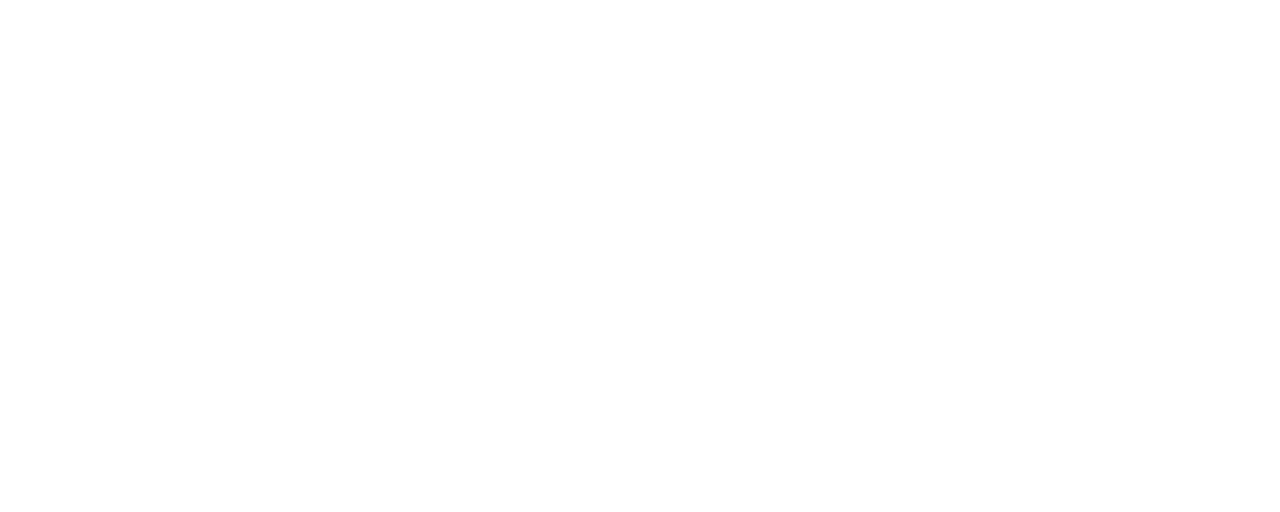
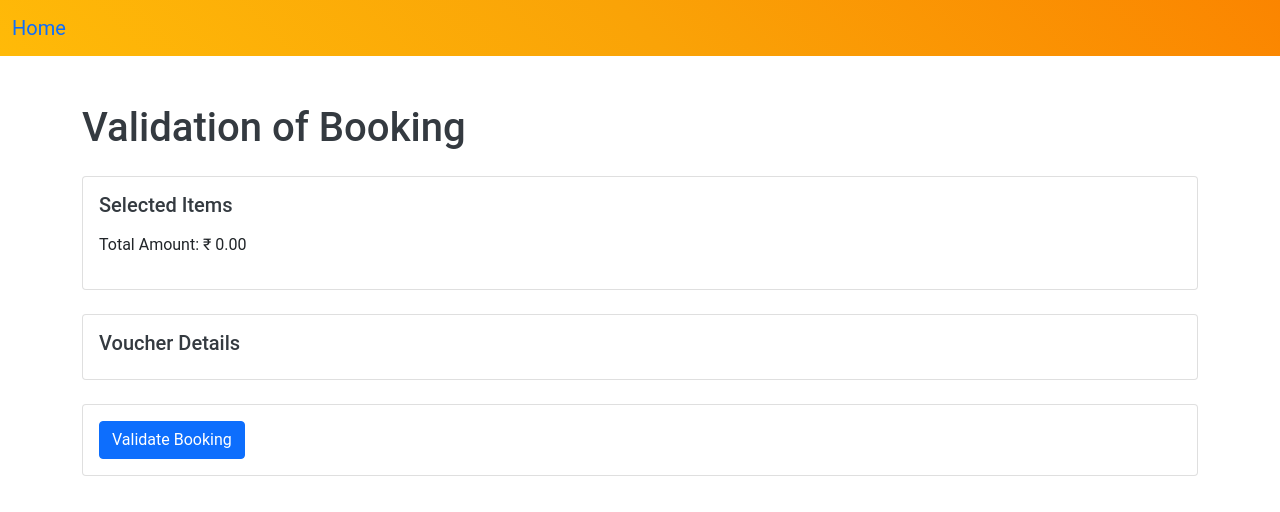
Before and after one commit to vivekss1998/voucher-booking-app, a React (Create React App) app: page /validate-booking/1/1 in a window 1280 px wide. Before the commit this address had no page. Shown: the top 512 px of the page. Built offline with nearby package versions, Linux system fonts and the light colour scheme.

Commit message:
Validatiopage

```diff
--- a/src/App.js
+++ b/src/App.js
@@ -16,7 +16,8 @@ function App() {
         <Route path="/" element={<Login />} />
        <Route path="/events" element={<EventList />} />
        <Route path="/event-details/:eventId" element={<CartDetails />} />
-        <Route path="/validate-booking" element={<ValidationPage />} />
+       // Inside App.js
+       <Route path="/validate-booking/:ClubReference/:eventId" element={<ValidationPage />} />
         <Route path="/place-booking" element={<PlaceBooking />} />
         <Route path="/booking-history" element={<BookingHistory />} />
         <Route path="/logout" element={<Logout />} />
--- a/src/components/CartDetails.js
+++ b/src/components/CartDetails.js
@@ -1,11 +1,13 @@
 import React, { useState, useEffect } from 'react';
 import axios from 'axios';
-import { useParams } from 'react-router-dom'; // Import icons from the react-icons library
+import { useNavigate, useParams } from 'react-router-dom';
 import Navbar from './Navbar';
-import './CartDetails.css'; // Your CSS file for additional styling
+import './CartDetails.css';
 
 const CartDetails = () => {
   const { eventId } = useParams();
+  const navigate = useNavigate();
+  const { ClubReference, PublishedEventRef } = useParams();
   const [eventDetails, setEventDetails] = useState(null);
   const [voucherCounts, setVoucherCounts] = useState({});
   const [totalPrice, setTotalPrice] = useState(0);
@@ -23,6 +25,17 @@ const CartDetails = () => {
 
         const response = await axios.get(`http://139.59.63.178:5454/api/customer/getpublishedeventdetails?publishedeventref=${eventId}`, { headers });
         setEventDetails(response.data.Details);
+
+        // Fetch stored voucher counts from local storage
+        const storedVoucherCounts = {};
+        Object.keys(response.data.Details.VoucherDetails.Details).forEach((voucherType) => {
+          const count = localStorage.getItem(`voucherCount_${voucherType}`);
+          if (count !== null) {
+            storedVoucherCounts[voucherType] = parseInt(count, 10);
+          }
+        });
+        setVoucherCounts(storedVoucherCounts);
+
         setIsLoading(false);
       } catch (error) {
         console.error('Error fetching event details:', error);
@@ -38,22 +51,35 @@ const CartDetails = () => {
       return;
     }
 
-      setVoucherCounts(prevCounts => {
+    setVoucherCounts((prevCounts) => {
       const currentCount = prevCounts[voucherType] || 0;
-        let newCount;
+      const newCount = increment ? currentCount + 1 : Math.max(currentCount - 1, 0);
 
-        if (increment) {
-          newCount = currentCount + 1;
+      localStorage.setItem(`voucherCount_${voucherType}`, newCount);
+
+      const storedVoucherDetails = JSON.parse(localStorage.getItem('voucherDetails')) || [];
+      const existingVoucherIndex = storedVoucherDetails.findIndex((voucher) => voucher.type === voucherType);
+
+      if (existingVoucherIndex !== -1) {
+        storedVoucherDetails[existingVoucherIndex].quantity = newCount;
       } else {
-          newCount = currentCount > 0 ? currentCount - 1 : 0;
+        storedVoucherDetails.push({
+          type: voucherType,
+          itemName: eventDetails.VoucherDetails.Details.find((v) => v.Type === voucherType)?.Type,
+          amount: parseFloat(amount),
+          quantity: newCount,
+        });
       }
 
-        localStorage.setItem(`voucherCount_${voucherType}`, newCount);
+      localStorage.setItem('voucherDetails', JSON.stringify(storedVoucherDetails));
+
+      const totalAmount = storedVoucherDetails.reduce((total, voucher) => total + voucher.amount * voucher.quantity, 0);
+      localStorage.setItem('totalAmount', totalAmount.toFixed(2));
 
       return { ...prevCounts, [voucherType]: newCount };
     });
 
-      setTotalPrice(prevPrice => {
+    setTotalPrice((prevPrice) => {
       const currentCount = voucherCounts[voucherType] || 0;
 
       if (increment || currentCount > 0) {
@@ -64,6 +90,7 @@ const CartDetails = () => {
     });
   };
 
+
   if (isLoading) {
     return <div>Loading...</div>;
   }
@@ -72,6 +99,9 @@ const CartDetails = () => {
     return <div>Event details not available.</div>;
   }
 
+  const navigateToValidationPage = () => {
+    navigate(`/validate-booking/${eventDetails.ClubDetails.ClubReference}/${eventId}`);
+  };
 
   return (
     <>
@@ -82,7 +112,7 @@ const CartDetails = () => {
             <h5 className="card-title">Event Details</h5>
             <div className="mb-3">
               <strong>Club Name:</strong> {eventDetails.ClubDetails.Name}
-          <p><strong>Address:</strong> {eventDetails.ClubDetails.Address}</p>
+              <p><strong>Address:</strong> {eventDetails.ClubDetails.Address}</p> {eventDetails.ClubDetails.ClubReference}
             </div>
             <div>
               <strong>Date:</strong> {eventDetails.EventDetails.Date}
@@ -115,6 +145,12 @@ const CartDetails = () => {
             <strong>Total Price: ₹ {totalPrice.toFixed(2)}</strong>
           </div>
         </div>
+        <button
+          className="btn btn-primary"
+          onClick={navigateToValidationPage}
+        >
+          Proceed to Validation
+        </button>
       </div>
     </>
   );
--- a/src/components/Navbar.js
+++ b/src/components/Navbar.js
@@ -5,7 +5,7 @@ const Navbar = () => {
   return (
     <nav className="navbar navbar-expand-lg">
       <div className="container-fluid">
-        <a className="navbar-brand" href="/">Home</a>
+        <a className="navbar-brand" href="/events">Home</a>
         <button className="navbar-toggler" type="button" data-bs-toggle="collapse" data-bs-target="#navbarNav" aria-controls="navbarNav" aria-expanded="false" aria-label="Toggle navigation">
           <span className="navbar-toggler-icon"></span>
         </button>
--- a/src/components/ValidationPage.js
+++ b/src/components/ValidationPage.js
@@ -0,0 +1,152 @@
+// ValidationPage.js
+import React, { useState, useEffect } from 'react';
+import axios from 'axios';
+import { useNavigate, useParams } from 'react-router-dom';
+import Navbar from './Navbar';
+
+const ValidationPage = () => {
+    const { ClubReference, eventId } = useParams();
+    const [selectedItems, setSelectedItems] = useState([]);
+  const [totalAmount, setTotalAmount] = useState(0);
+  const [bookingReference, setBookingReference] = useState(null);
+  const [isLoading, setIsLoading] = useState(false);
+  const navigate = useNavigate();
+
+  useEffect(() => {
+    // Retrieve voucher details from local storage
+    const storedVoucherDetails = JSON.parse(localStorage.getItem('voucherDetails')) || [];
+    setSelectedItems(storedVoucherDetails);
+
+    // Retrieve total amount from local storage
+    const totalAmount = parseFloat(localStorage.getItem('totalAmount')) || 0;
+    setTotalAmount(totalAmount);
+
+    // Cleanup: Clear voucher details and total amount from local storage after retrieval
+    // localStorage.removeItem('voucherDetails');
+    // localStorage.removeItem('totalAmount');
+  }, []);
+  // Calculate total amount based on selected items
+  useEffect(() => {
+    const total = selectedItems.reduce((sum, item) => sum + item.amount * item.quantity, 0);
+    setTotalAmount(total);
+  }, [selectedItems]);
+
+  const handleValidation = async () => {
+    try {
+      setIsLoading(true);
+
+      // Prepare the request payload
+      const requestBody = {
+        ClubReference: ClubReference,
+        PublishedEventRef: eventId,
+        VoucherDetails: selectedItems.map(item => ({
+          VoucherName: item.itemName,
+          Amount: item.amount,
+          Quantity: item.quantity
+        })),
+        PromoRef: null
+      };
+
+      // Retrieve authToken from localStorage
+      const authToken = localStorage.getItem('AuthToken');
+
+      // Set up headers for the API request
+      const headers = {
+        Authorization: 'SEdRYnN6ZFFFRjpuc0oySXQ0NWt5',
+        AppVersion: '1.0.0',
+        'AuthToken': authToken,
+        'Content-Type': 'application/json', // Add Content-Type header
+      };
+
+      // API endpoint for validating event booking
+      const apiUrl = 'http://139.59.63.178:5454/api/customer/validateeventbooking';
+
+      // Make the API request
+      const response = await axios.post(apiUrl, requestBody, { headers });
+
+      if (response.data && response.data.BookingReference) {
+        setBookingReference(response.data.BookingReference);
+
+        // You can perform additional actions here on successful validation
+        // For example, navigate to a confirmation page
+        // navigate('/booking-confirmation');
+      } else {
+        // Handle the case where booking reference is not received
+        console.error('Booking reference not found in the response.');
+      }
+    } catch (error) {
+      // Handle errors during API call
+      console.error('Error during validation:', error);
+    } finally {
+      setIsLoading(false);
+    }
+  };
+
+  useEffect(() => {
+    // Retrieve voucher details from local storage
+    const storedVoucherDetails = JSON.parse(localStorage.getItem('voucherDetails')) || [];
+    console.log('Stored Voucher Details:', storedVoucherDetails);
+
+    setSelectedItems(storedVoucherDetails);
+
+    // Retrieve total amount from local storage
+    const totalAmount = parseFloat(localStorage.getItem('totalAmount')) || 0;
+    setTotalAmount(totalAmount);
+  }, []);
+
+
+
+  return (
+    <>
+      <Navbar />
+      <div className="container mt-5">
+        <h1 className="mb-4 font-weight-bold">Validation of Booking</h1>
+        <div className="card">
+          <div className="card-body">
+            <h5 className="card-title">Selected Items</h5>
+            <ul>
+              {selectedItems.map((item, index) => (
+                <li key={index}>
+                  {item.itemName} - ₹ {item.amount.toFixed(2)} (Quantity: {item.quantity})
+                </li>
+              ))}
+            </ul>
+            <p className="mt-3">Total Amount: ₹ {totalAmount.toFixed(2)}</p>
+          </div>
+        </div>
+
+        {/* Display Voucher Details */}
+        <div className="card mt-4">
+          <div className="card-body">
+            <h5 className="card-title">Voucher Details</h5>
+            {selectedItems.map((item, index) => (
+              <div key={index} className="d-flex align-items-center mb-3">
+                <span className="me-3">{item.itemName} - ₹ {item.amount.toFixed(2)}</span>
+                <span className="me-2">Quantity: {item.quantity}</span>
+              </div>
+            ))}
+          </div>
+        </div>
+
+        <div className="card mt-4">
+          <div className="card-body">
+            <button
+              className="btn btn-primary"
+              onClick={handleValidation}
+              disabled={isLoading}
+            >
+              {isLoading ? 'Validating...' : 'Validate Booking'}
+            </button>
+            {bookingReference && (
+              <div className="mt-3">
+                <strong>Booking Reference:</strong> {bookingReference}
+              </div>
+            )}
+          </div>
+        </div>
+      </div>
+    </>
+  );
+};
+
+export default ValidationPage;
```
Lines whose indentation alone changed are shown as unchanged.
